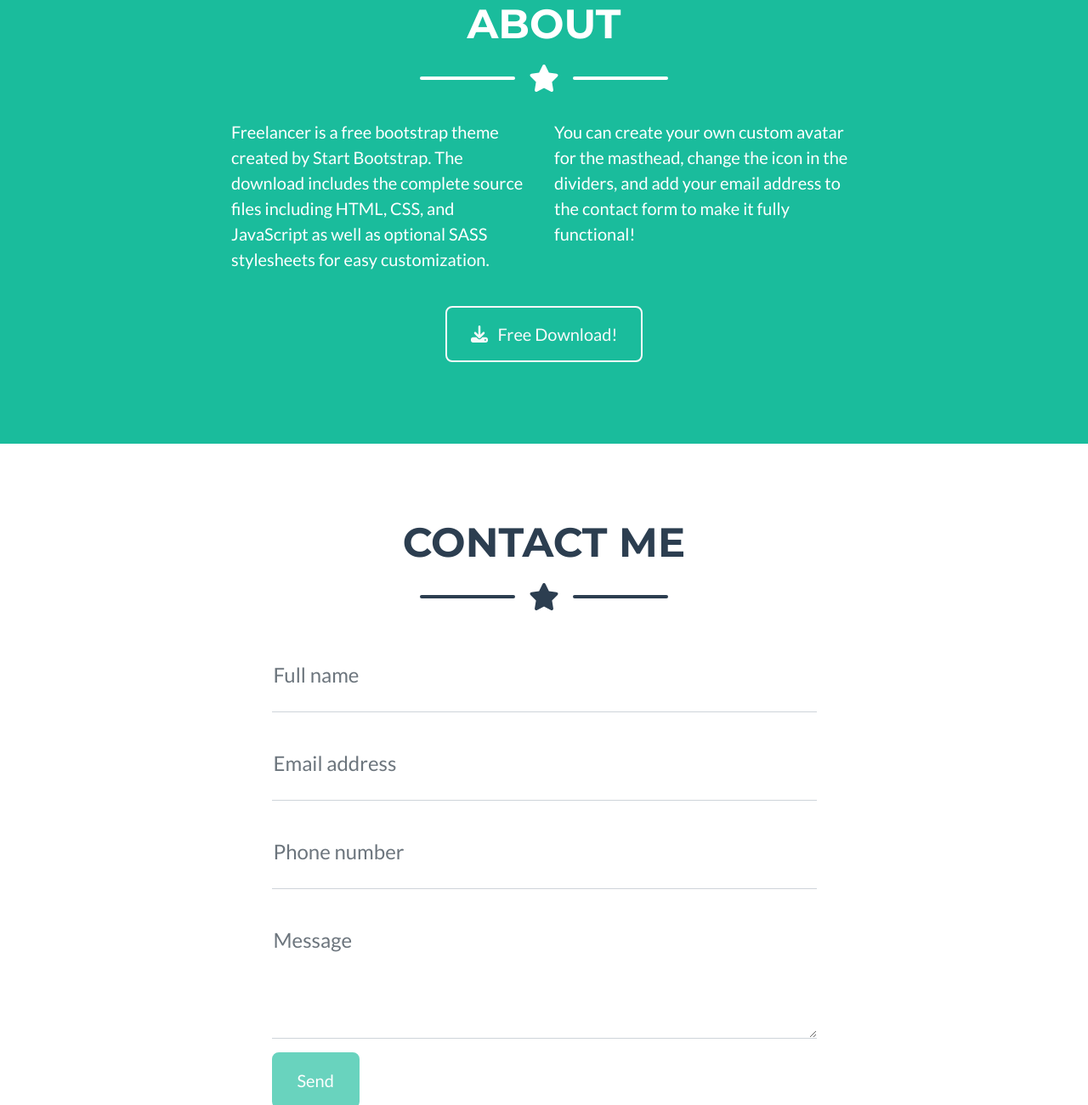
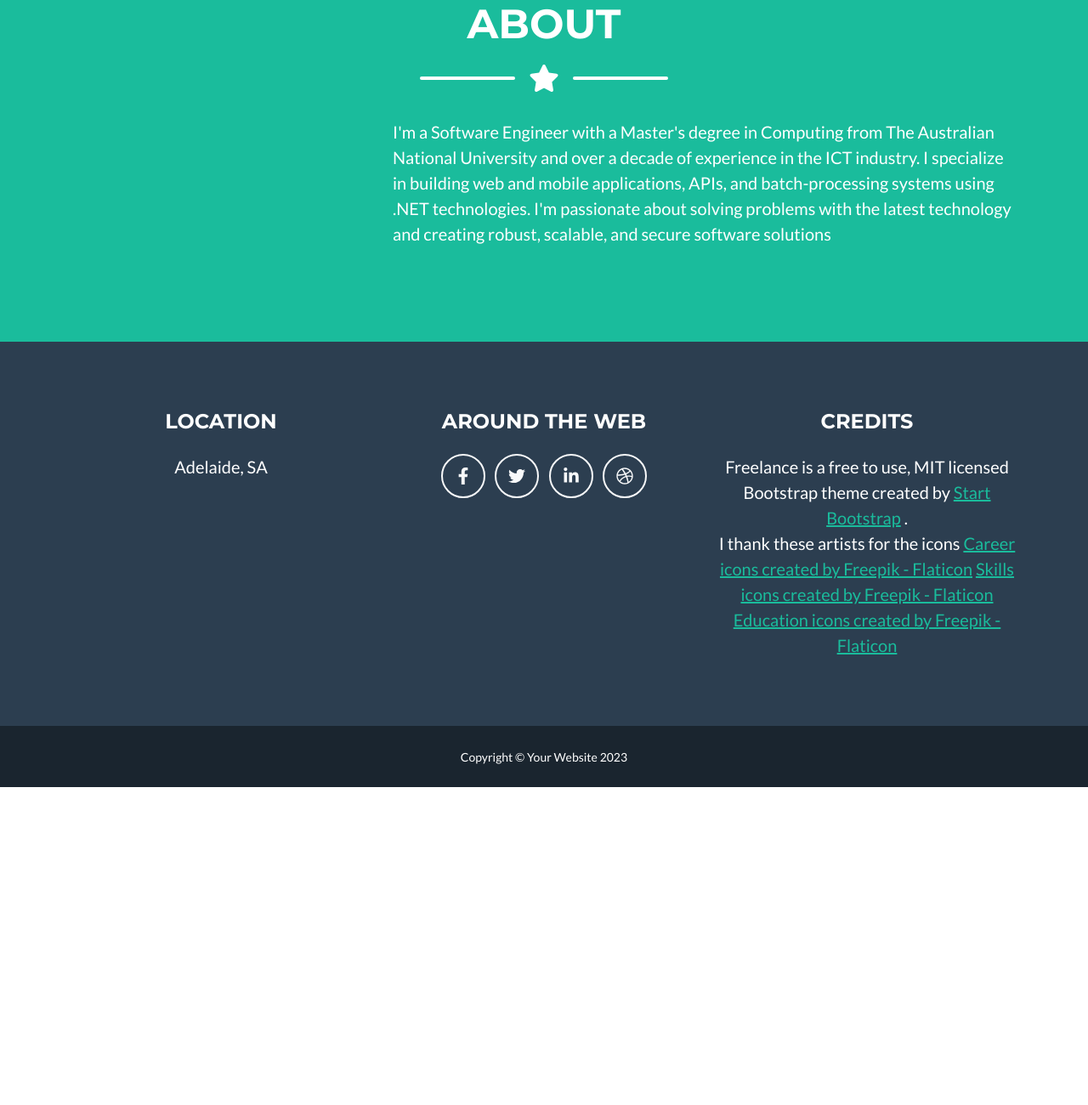
Before and after one commit to MadanAmpera/portfolio, a plain HTML site: page index.html in a window 1280 px wide. Shown: the part 1500-2800 px from the top of the page at 85% size. After the commit the page ends 2426 px from the top, so only its background shows below. Drawn offline with nearby package versions, Linux system fonts and the light colour scheme.

Commit message:
about and some footer

```diff
--- a/index.html
+++ b/index.html
@@ -105,89 +105,16 @@
                 </div>
                 <!-- About Section Content-->
                 <div class="row">
-                    <div class="col-lg-4 ms-auto"><p class="lead">Freelancer is a free bootstrap theme created by Start Bootstrap. The download includes the complete source files including HTML, CSS, and JavaScript as well as optional SASS stylesheets for easy customization.</p></div>
-                    <div class="col-lg-4 me-auto"><p class="lead">You can create your own custom avatar for the masthead, change the icon in the dividers, and add your email address to the contact form to make it fully functional!</p></div>
-                </div>
-                <!-- About Section Button-->
-                <div class="text-center mt-4">
-                    <a class="btn btn-xl btn-outline-light" href="https://startbootstrap.com/theme/freelancer/">
-                        <i class="fas fa-download me-2"></i>
-                        Free Download!
-                    </a>
+                    <div class="col-lg-8 ms-auto"><p class="lead">I'm a Software Engineer with a Master's degree in Computing from The Australian National
+                        University and over a decade of experience in the ICT industry. I specialize in building web and
+                        mobile applications, APIs, and batch-processing systems using .NET technologies. I'm passionate
+                        about solving problems with the latest technology and creating robust, scalable, and secure
+                        software solutions</p></div>
+
                 </div>
             </div>
         </section>
-        <!-- Contact Section-->
-        <section class="page-section" id="contact">
-            <div class="container">
-                <!-- Contact Section Heading-->
-                <h2 class="page-section-heading text-center text-uppercase text-secondary mb-0">Contact Me</h2>
-                <!-- Icon Divider-->
-                <div class="divider-custom">
-                    <div class="divider-custom-line"></div>
-                    <div class="divider-custom-icon"><i class="fas fa-star"></i></div>
-                    <div class="divider-custom-line"></div>
-                </div>
-                <!-- Contact Section Form-->
-                <div class="row justify-content-center">
-                    <div class="col-lg-8 col-xl-7">
-                        <!-- * * * * * * * * * * * * * * *-->
-                        <!-- * * SB Forms Contact Form * *-->
-                        <!-- * * * * * * * * * * * * * * *-->
-                        <!-- This form is pre-integrated with SB Forms.-->
-                        <!-- To make this form functional, sign up at-->
-                        <!-- https://startbootstrap.com/solution/contact-forms-->
-                        <!-- to get an API token!-->
-                        <form id="contactForm" data-sb-form-api-token="API_TOKEN">
-                            <!-- Name input-->
-                            <div class="form-floating mb-3">
-                                <input class="form-control" id="name" type="text" placeholder="Enter your name..." data-sb-validations="required" />
-                                <label for="name">Full name</label>
-                                <div class="invalid-feedback" data-sb-feedback="name:required">A name is required.</div>
-                            </div>
-                            <!-- Email address input-->
-                            <div class="form-floating mb-3">
-                                <input class="form-control" id="email" type="email" placeholder="name@example.com" data-sb-validations="required,email" />
-                                <label for="email">Email address</label>
-                                <div class="invalid-feedback" data-sb-feedback="email:required">An email is required.</div>
-                                <div class="invalid-feedback" data-sb-feedback="email:email">Email is not valid.</div>
-                            </div>
-                            <!-- Phone number input-->
-                            <div class="form-floating mb-3">
-                                <input class="form-control" id="phone" type="tel" placeholder="(123) 456-7890" data-sb-validations="required" />
-                                <label for="phone">Phone number</label>
-                                <div class="invalid-feedback" data-sb-feedback="phone:required">A phone number is required.</div>
-                            </div>
-                            <!-- Message input-->
-                            <div class="form-floating mb-3">
-                                <textarea class="form-control" id="message" type="text" placeholder="Enter your message here..." style="height: 10rem" data-sb-validations="required"></textarea>
-                                <label for="message">Message</label>
-                                <div class="invalid-feedback" data-sb-feedback="message:required">A message is required.</div>
-                            </div>
-                            <!-- Submit success message-->
-                            <!---->
-                            <!-- This is what your users will see when the form-->
-                            <!-- has successfully submitted-->
-                            <div class="d-none" id="submitSuccessMessage">
-                                <div class="text-center mb-3">
-                                    <div class="fw-bolder">Form submission successful!</div>
-                                    To activate this form, sign up at
-                                    <br />
-                                    <a href="https://startbootstrap.com/solution/contact-forms">https://startbootstrap.com/solution/contact-forms</a>
-                                </div>
-                            </div>
-                            <!-- Submit error message-->
-                            <!---->
-                            <!-- This is what your users will see when there is-->
-                            <!-- an error submitting the form-->
-                            <div class="d-none" id="submitErrorMessage"><div class="text-center text-danger mb-3">Error sending message!</div></div>
-                            <!-- Submit Button-->
-                            <button class="btn btn-primary btn-xl disabled" id="submitButton" type="submit">Send</button>
-                        </form>
-                    </div>
-                </div>
-            </div>
-        </section>
+
         <!-- Footer-->
         <footer class="footer text-center">
             <div class="container">
@@ -196,9 +123,7 @@
                     <div class="col-lg-4 mb-5 mb-lg-0">
                         <h4 class="text-uppercase mb-4">Location</h4>
                         <p class="lead mb-0">
-                            2215 John Daniel Drive
-                            <br />
-                            Clark, MO 65243
+                            Adelaide, SA
                         </p>
                     </div>
                     <!-- Footer Social Icons-->
@@ -211,11 +136,20 @@
                     </div>
                     <!-- Footer About Text-->
                     <div class="col-lg-4">
-                        <h4 class="text-uppercase mb-4">About Freelancer</h4>
+                        <h4 class="text-uppercase mb-4">Credits</h4>
                         <p class="lead mb-0">
                             Freelance is a free to use, MIT licensed Bootstrap theme created by
                             <a href="http://startbootstrap.com">Start Bootstrap</a>
                             .
+                        </p>
+                        <p class="lead mb-0">
+                            I thank these artists for the icons
+                            <a href="https://www.flaticon.com/free-icons/career" title="career icons">Career icons created by Freepik - Flaticon</a>
+
+<a href="https://www.flaticon.com/free-icons/skills" title="skills icons">Skills icons created by Freepik - Flaticon</a>
+
+<a href="https://www.flaticon.com/free-icons/education" title="education icons">Education icons created by Freepik - Flaticon</a>
+
                         </p>
                     </div>
                 </div>
```
